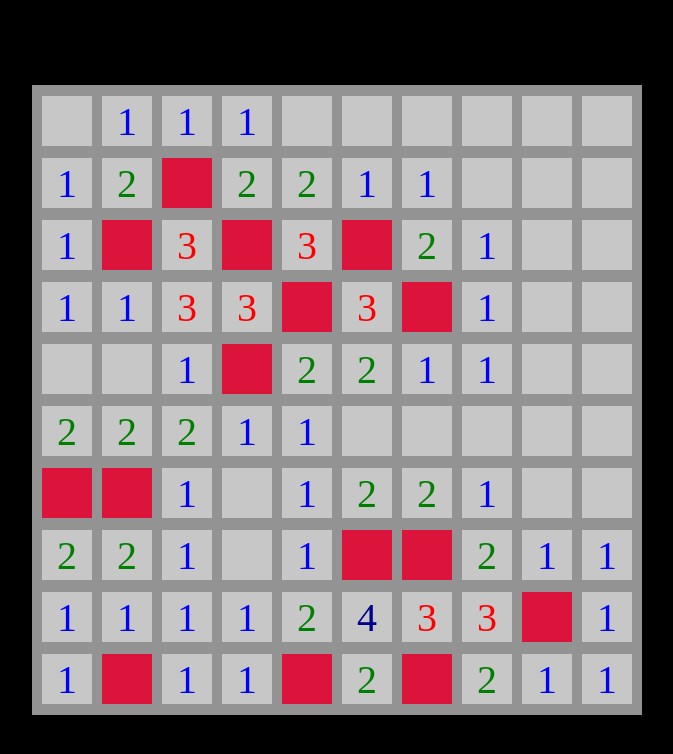
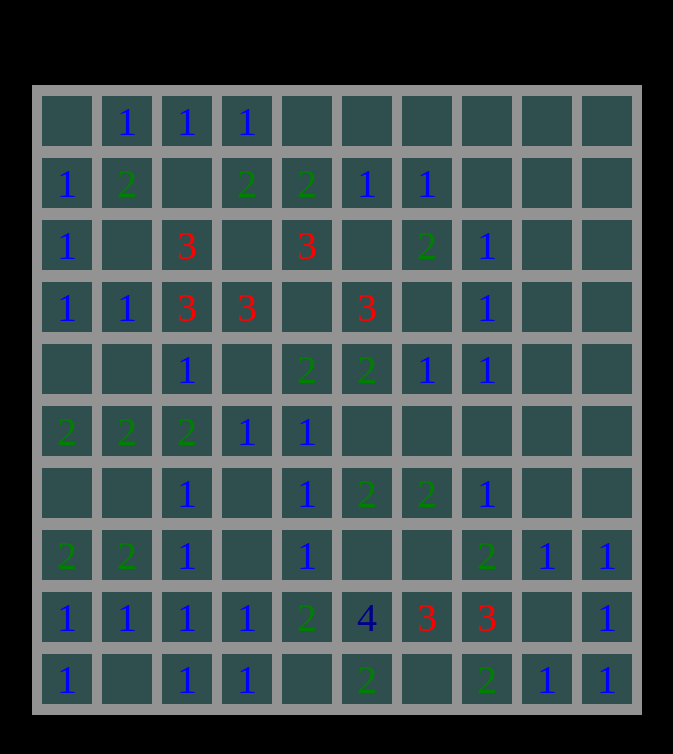
Before and after one commit to carltonLND/minesweeper-react, a React (Vite) app: page / in a window 1280 px wide. Shown: the top 754 px of the page, without its empty margins (303-976 px from the left). Built offline with nearby package versions, Linux system fonts and the light colour scheme.

Commit message:
Add a background color for hidden tiles

```diff
--- a/src/components/App.css
+++ b/src/components/App.css
@@ -41,8 +41,8 @@ html {
   user-select: none;
 }
 
-.mine {
-  background-color: crimson;
+.hidden {
+  background: darkslategray;
 }
 
 .nearby-1 {
```
